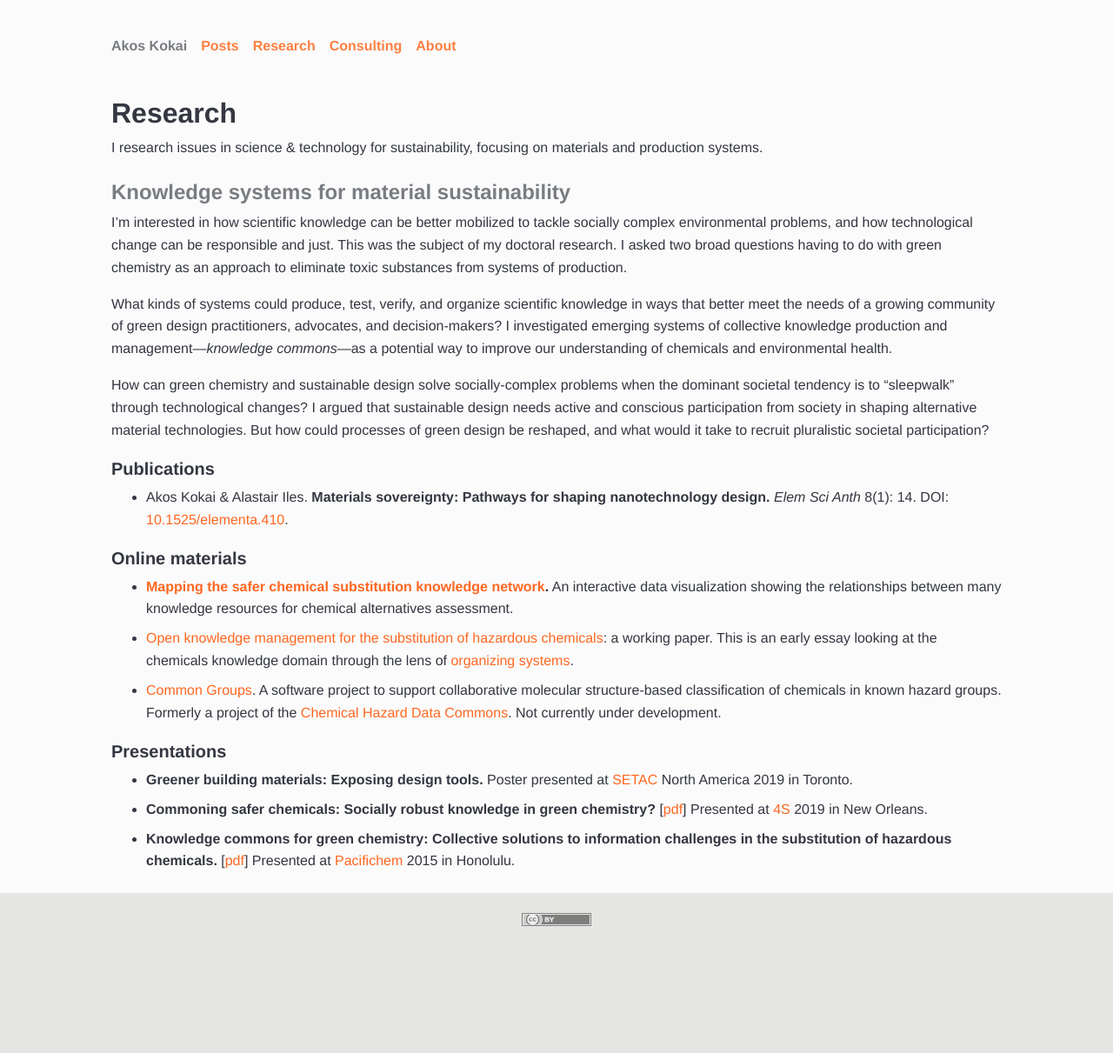
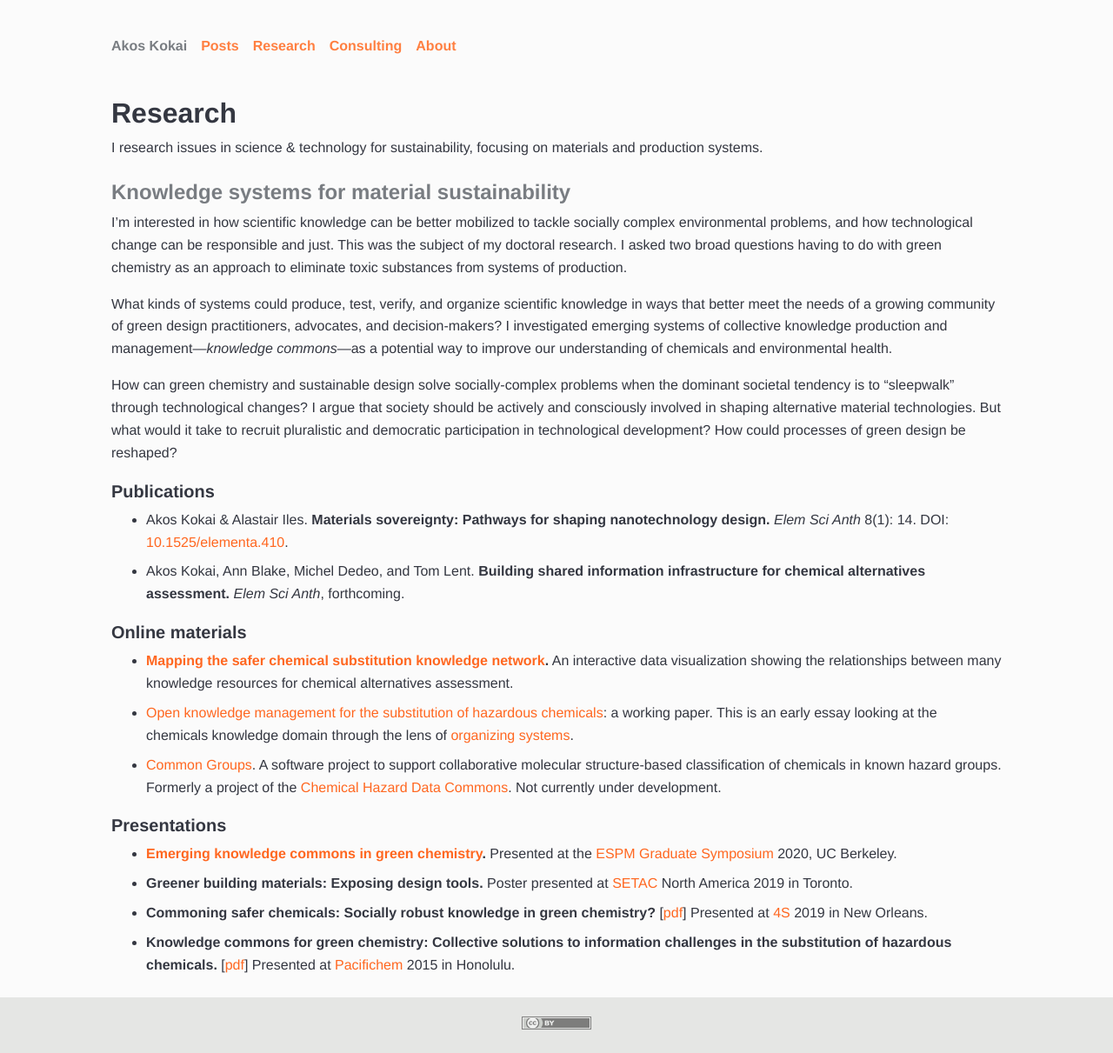
Before and after one commit to akokai/akokai.github.io, a Jekyll site: the page built from research/index.html, in a window 1280 px wide. Shown: the whole page at 87% size. Built offline with Jekyll 4.4.1, drawn with Linux system fonts in a browser that asks for light colours; before the commit the page ends 1091 px from its top, so only the background shows below that.

Commit message:
⚗️...

```diff
--- a/research/index.html
+++ b/research/index.html
@@ -12,11 +12,13 @@ title: "Research"
 
 <p>What kinds of systems could produce, test, verify, and organize scientific knowledge in ways that better meet the needs of a growing community of green design practitioners, advocates, and decision-makers? I investigated emerging systems of collective knowledge production and management—<em>knowledge commons</em>—as a potential way to improve our understanding of chemicals and environmental health.</p>
 
-<p>How can green chemistry and sustainable design solve socially-complex problems when the dominant societal tendency is to “sleepwalk” through technological changes? I argued that sustainable design needs active and conscious participation from society in shaping alternative material technologies. But how could processes of green design be reshaped, and what would it take to recruit pluralistic societal participation?</p>
+<p>How can green chemistry and sustainable design solve socially-complex problems when the dominant societal tendency is to “sleepwalk” through technological changes? I argue that society should be actively and consciously involved in shaping alternative material technologies. But what would it take to recruit pluralistic and democratic participation in technological development? How could processes of green design be reshaped?</p>
 
 <h3 id="articles">Publications</h3>
 <ul class="flow">
-<li>Akos Kokai &amp; Alastair Iles. <strong>Materials sovereignty: Pathways for shaping nanotechnology design.</strong> <em>Elem Sci Anth</em> 8(1): 14. DOI: <a href="https://doi.org/10.1525/elementa.410">10.1525/elementa.410</a>.
+<li>Akos Kokai &amp; Alastair Iles. <strong>Materials sovereignty: Pathways for shaping nanotechnology design.</strong> <em>Elem Sci Anth</em> 8(1): 14. DOI: <a href="https://doi.org/10.1525/elementa.410" target="_blank">10.1525/elementa.410</a>.
+</li>
+<li>Akos Kokai, Ann Blake, Michel Dedeo, and Tom Lent. <strong>Building shared information infrastructure for chemical alternatives assessment.</strong> <em>Elem Sci Anth</em>, forthcoming.
 </li>
 </ul>
 
@@ -24,13 +26,14 @@ title: "Research"
 <ul class="flow">
 <li><strong><a href="{{ site.baseurl }}/research/network">Mapping the safer chemical substitution knowledge network</a>.</strong> An interactive data visualization showing the relationships between many knowledge resources for chemical alternatives assessment.
 </li>
-<li><a href="{{ site.baseurl }}/research/organizing/">Open knowledge management for the substitution of hazardous chemicals</a>: a working paper. This is an early essay looking at the chemicals knowledge domain through the lens of <a href="http://disciplineoforganizing.org/">organizing systems</a>.</li>
-<li><a href="https://kaios.net/commongroups/">Common Groups</a>. A software project to support collaborative molecular structure-based classification of chemicals in known hazard groups. Formerly a project of the <a href="https://commons.healthymaterials.net/">Chemical Hazard Data Commons</a>. Not currently under development.</li>
+<li><a href="{{ site.baseurl }}/research/organizing/">Open knowledge management for the substitution of hazardous chemicals</a>: a working paper. This is an early essay looking at the chemicals knowledge domain through the lens of <a href="https://ischools.org/Discipline-of-Organizing" target="_blank">organizing systems</a>.</li>
+<li><a href="https://kaios.net/commongroups/" target="_blank">Common Groups</a>. A software project to support collaborative molecular structure-based classification of chemicals in known hazard groups. Formerly a project of the <a href="https://pharosproject.net/" target="_blank">Chemical Hazard Data Commons</a>. Not currently under development.</li>
 </ul>
 
 <h3 id="talks">Presentations</h3>
 <ul class="flow">
-<li><strong>Greener building materials: Exposing design tools.</strong> Poster presented at <a href="https://www.setac.org/">SETAC</a> North America 2019 in Toronto.</li>
-<li><strong>Commoning safer chemicals: Socially robust knowledge in green chemistry?</strong> [<a href="{{ site.baseurl }}/assets/Kokai_4S_2019-09-07.pdf" target="_blank">pdf</a>] Presented at <a href="https://www.4sonline.org">4S</a> 2019 in New Orleans.</em></li>
-<li><strong>Knowledge commons for green chemistry: Collective solutions to information challenges in the substitution of hazardous chemicals.</strong> [<a href="{{ site.baseurl }}/assets/Kokai_Pacifichem_2015-12-19.pdf" target="_blank">pdf</a>] Presented at <a href="https://pacifichem.org/">Pacifichem </a> 2015 in Honolulu.</em></li>
+<li><strong><a href="https://www.youtube.com/watch?v=IMQ3GRYx0Z8" target="_blank">Emerging knowledge commons in green chemistry</a>.</strong> Presented at the <a href="https://ourenvironment.berkeley.edu/graduatesymposium/" target="_blank">ESPM Graduate Symposium</a> 2020, UC Berkeley.</li>
+<li><strong>Greener building materials: Exposing design tools.</strong> Poster presented at <a href="https://www.setac.org/" target="_blank">SETAC</a> North America 2019 in Toronto.</li>
+<li><strong>Commoning safer chemicals: Socially robust knowledge in green chemistry?</strong> [<a href="{{ site.baseurl }}/assets/Kokai_4S_2019-09-07.pdf" target="_blank">pdf</a>] Presented at <a href="https://www.4sonline.org" target="_blank">4S</a> 2019 in New Orleans.</em></li>
+<li><strong>Knowledge commons for green chemistry: Collective solutions to information challenges in the substitution of hazardous chemicals.</strong> [<a href="{{ site.baseurl }}/assets/Kokai_Pacifichem_2015-12-19.pdf" target="_blank">pdf</a>] Presented at <a href="https://pacifichem.org/" target="_blank">Pacifichem </a> 2015 in Honolulu.</em></li>
 </ul>
```
